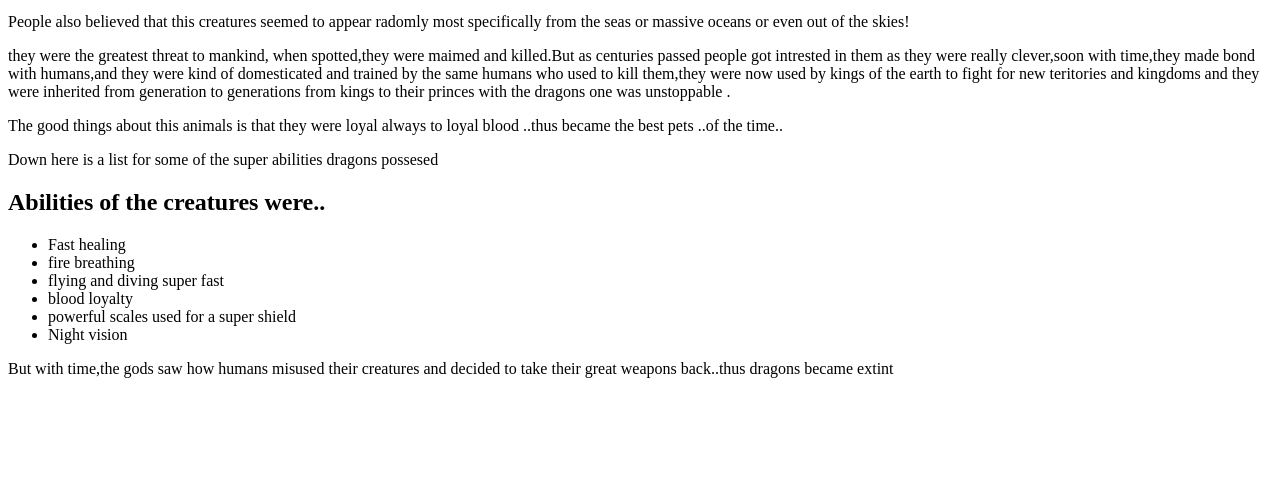
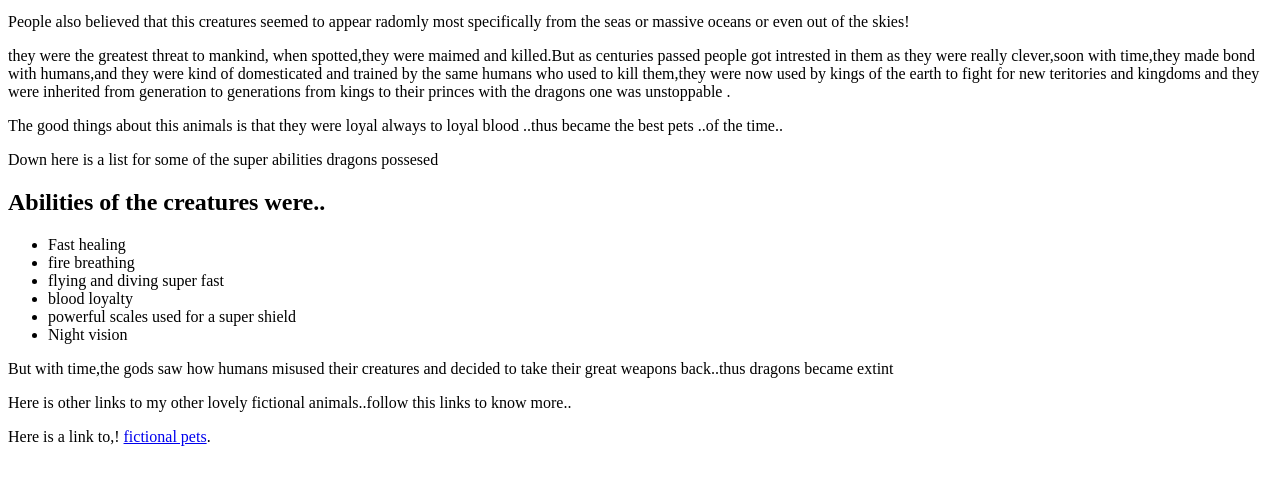
Before and after one commit to mishael254/dragons, a plain HTML site: page my-fictional-pet.html in a window 1280 px wide. Shown: the part 119-604 px from the top of the page. Drawn offline with Linux system fonts and the light colour scheme.

Commit message:
modified my-fictional-pet.html to link with my-fictional-pet3.html

```diff
--- a/my-fictional-pet.html
+++ b/my-fictional-pet.html
@@ -34,4 +34,7 @@
 
 
   </body>
+  <p>Here is other links to my other lovely fictional animals..follow this links to know more..</p>
+
+  <p>Here is a link to,! <a href="my-fictional-pet3.html">fictional pets</a>.</p>
 </html>
```
Also changed, not shown: my-fictional-pet2.html (added), my-fictional-pet3.html (added).
